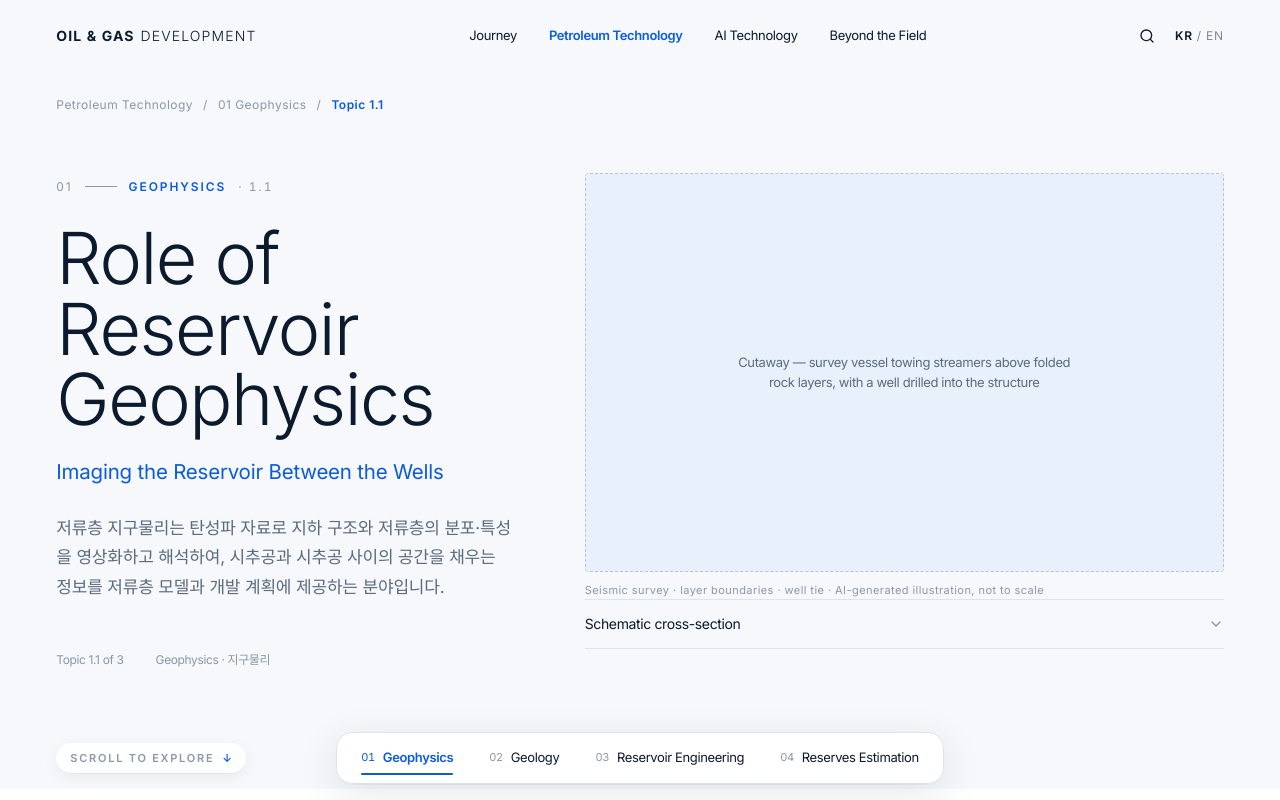
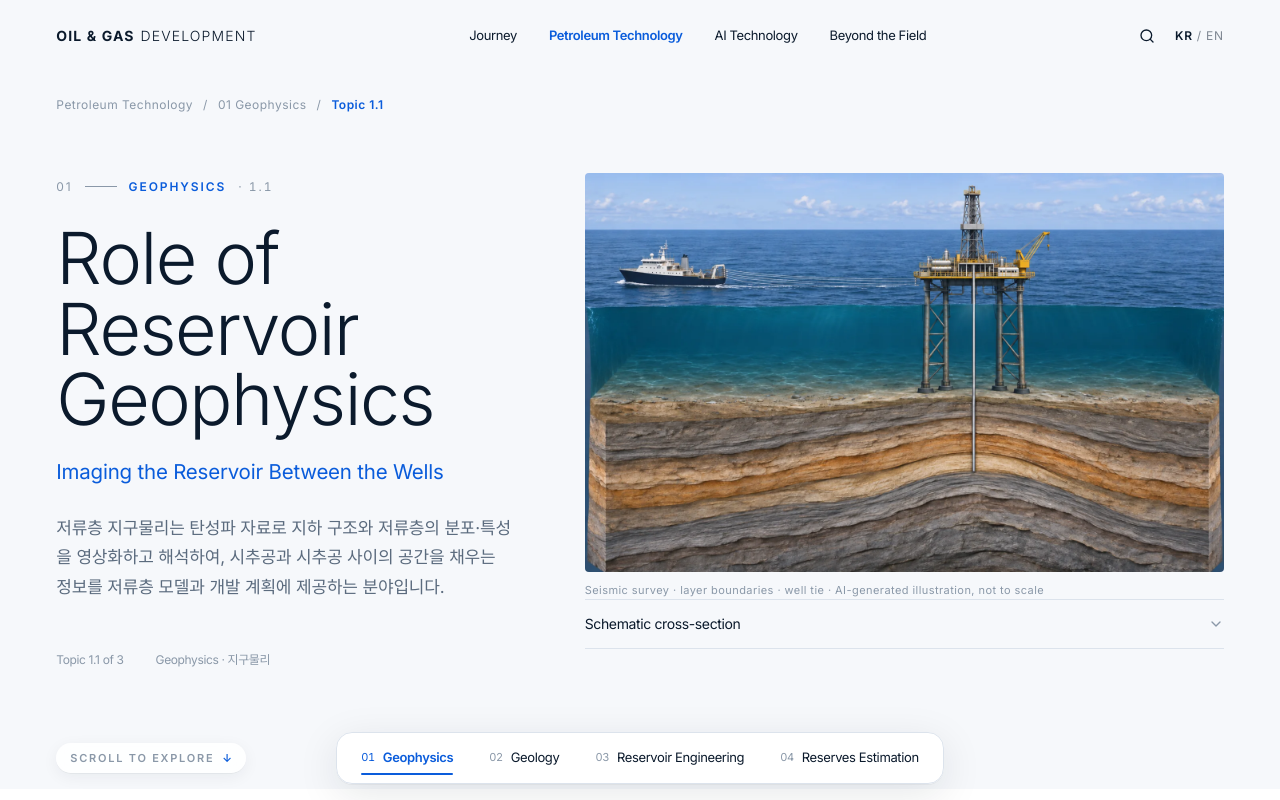
Before and after one commit to sukyung-au/homepage, a Next.js app: page /technology/geophysics/gp-fdp-role in a window 1280 px wide. Shown: the top 800 px of the page. Built offline with nearby package versions, Linux system fonts and the light colour scheme; a web font is replaced by a local one.

Commit message:
Technology 1.1: add AI-generated opening cutaway image

```diff
--- a/src/components/technology/RoleOfReservoirGeophysicsTopic.tsx
+++ b/src/components/technology/RoleOfReservoirGeophysicsTopic.tsx
@@ -94,6 +94,8 @@ function Bullets({ items, className }: { items: string[]; className?: string })
 const OPENING_PHOTO: { id: string; placeholder: string; src?: string; alt?: string } = {
   id: "gp-role-cutaway",
   placeholder: "Cutaway — survey vessel towing streamers above folded rock layers, with a well drilled into the structure",
+  src: "/images/technology/geophysics/gp-role-cutaway.webp",
+  alt: "바다 위 탄성파 탐사선과 해저 아래 배사 구조로 휜 지층, 그 구조를 관통하는 시추정을 함께 보여 주는 단면을 표현한 AI 생성 이미지",
 };
 
 /**
```
Also changed, not shown: public/images/technology/geophysics/README.md, public/images/technology/geophysics/gp-role-cutaway.webp (added).
